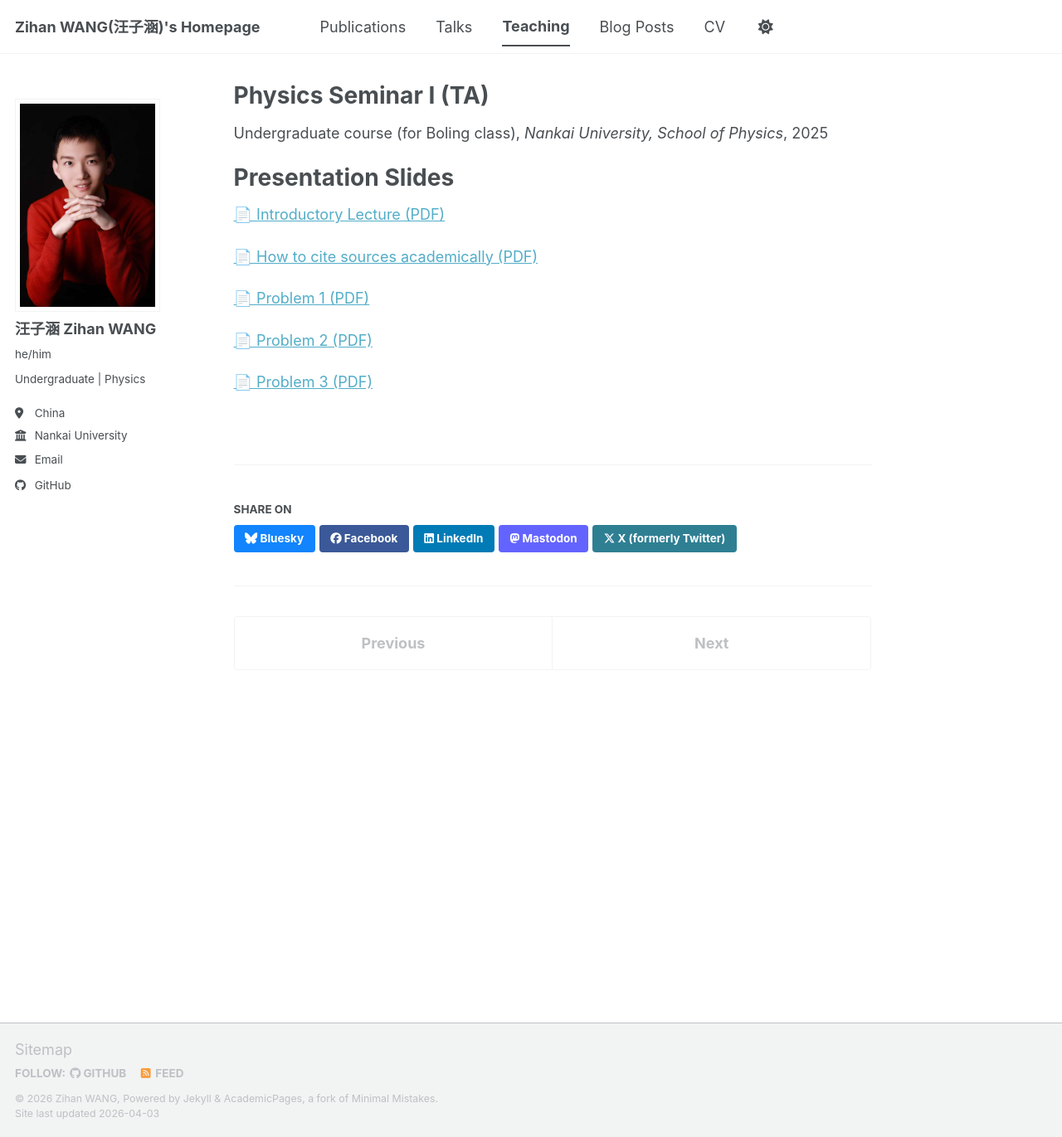
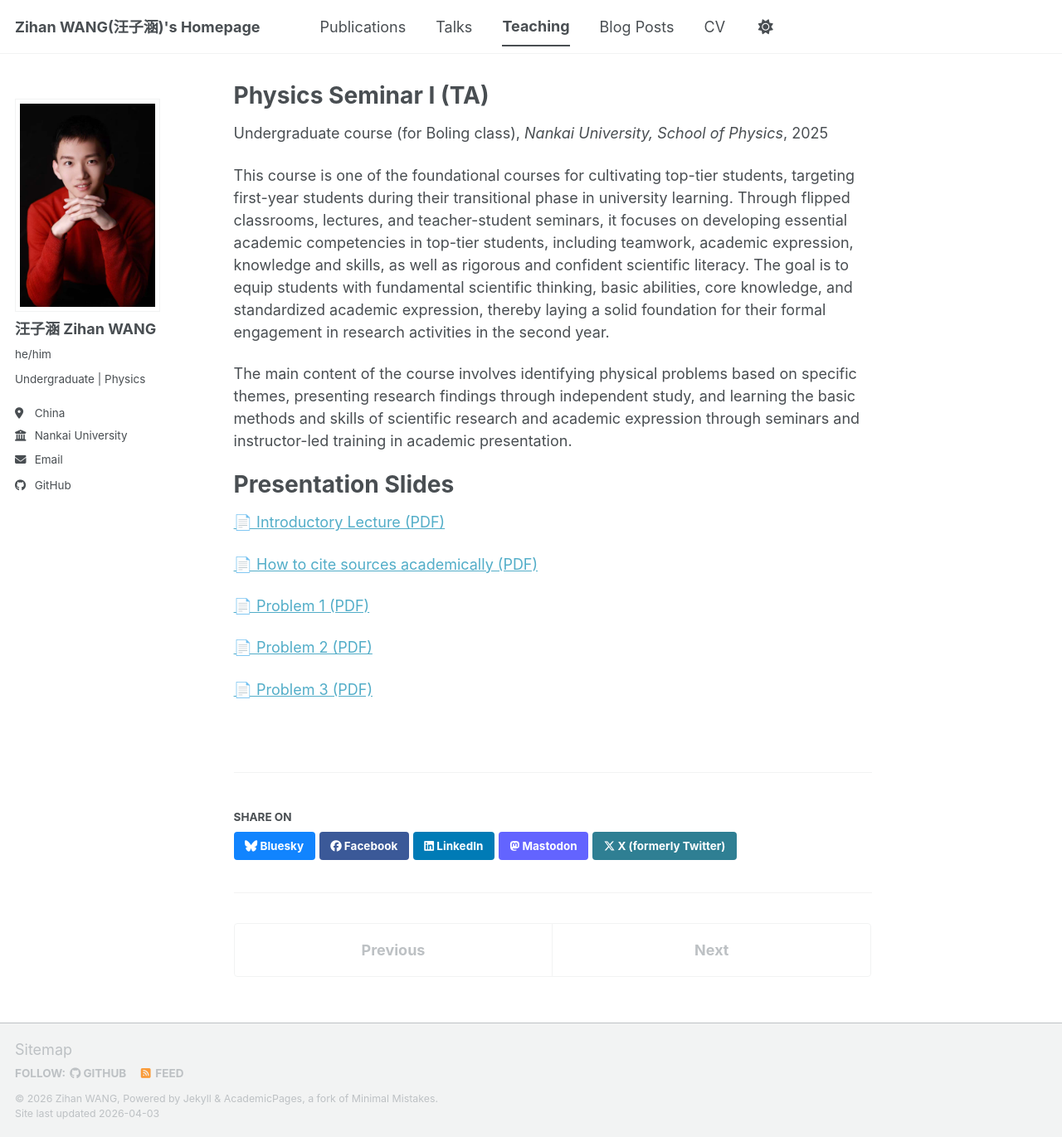
Before and after one commit to zhwang6626/zhwang6626.github.io, a Jekyll site: the page built from _teaching/2025-fall-teaching-physics_seminar_I.md, in a window 1280 px wide and 1371 px high. Shown: the whole window at 83% size. Built offline with Jekyll 4.4.1, drawn with Linux system fonts in a browser that asks for light colours; a script bundle is joined from its source files by our own code; library files that are not in the unit come from our copies.

Commit message:
Update 2025-fall-teaching-physics_seminar_I.md

```diff
--- a/_teaching/2025-fall-teaching-physics_seminar_I.md
+++ b/_teaching/2025-fall-teaching-physics_seminar_I.md
@@ -7,6 +7,10 @@ venue: "Nankai University, School of Physics"
 date: 2025-09-01
 location: "Tianjin, China"
 ---
+
+This course is one of the foundational courses for cultivating top-tier students, targeting first-year students during their transitional phase in university learning. Through flipped classrooms, lectures, and teacher-student seminars, it focuses on developing essential academic competencies in top-tier students, including teamwork, academic expression, knowledge and skills, as well as rigorous and confident scientific literacy. The goal is to equip students with fundamental scientific thinking, basic abilities, core knowledge, and standardized academic expression, thereby laying a solid foundation for their formal engagement in research activities in the second year.
+
+The main content of the course involves identifying physical problems based on specific themes, presenting research findings through independent study, and learning the basic methods and skills of scientific research and academic expression through seminars and instructor-led training in academic presentation.
 
 
 Presentation Slides
```
